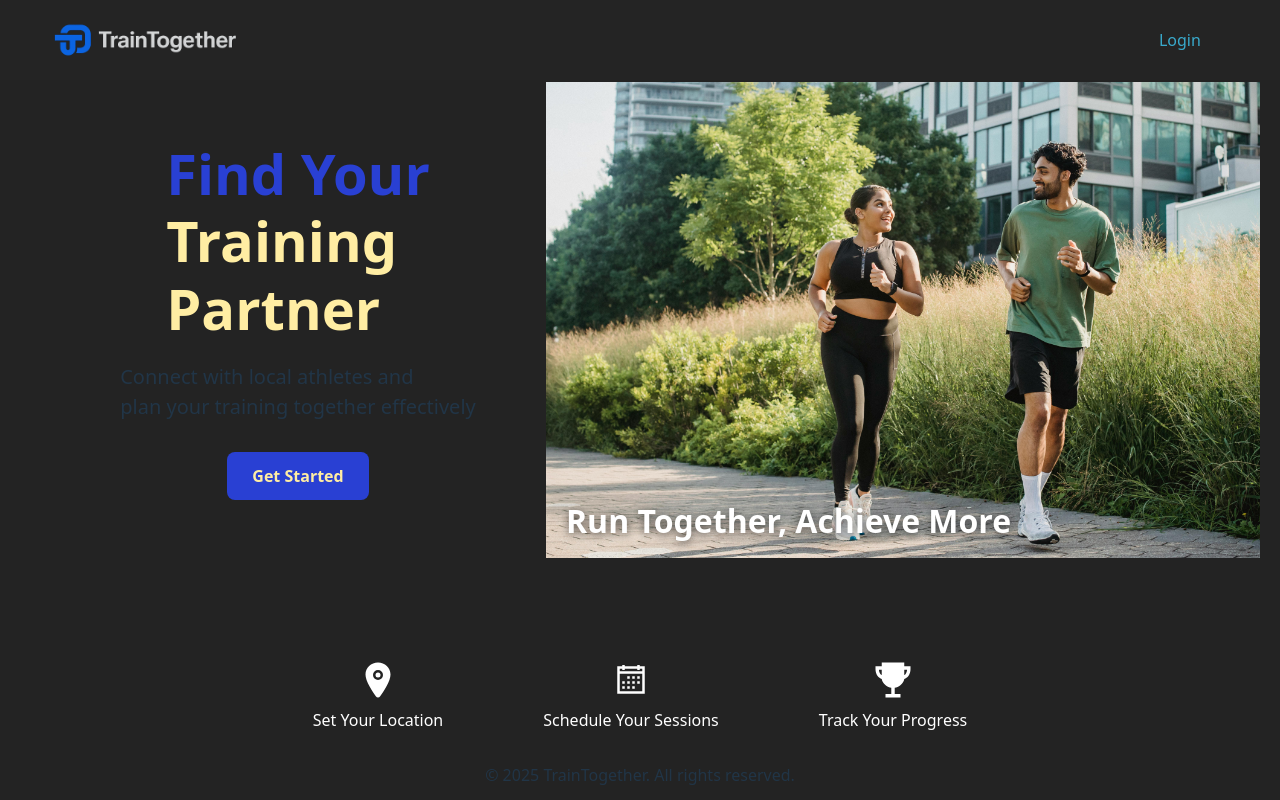
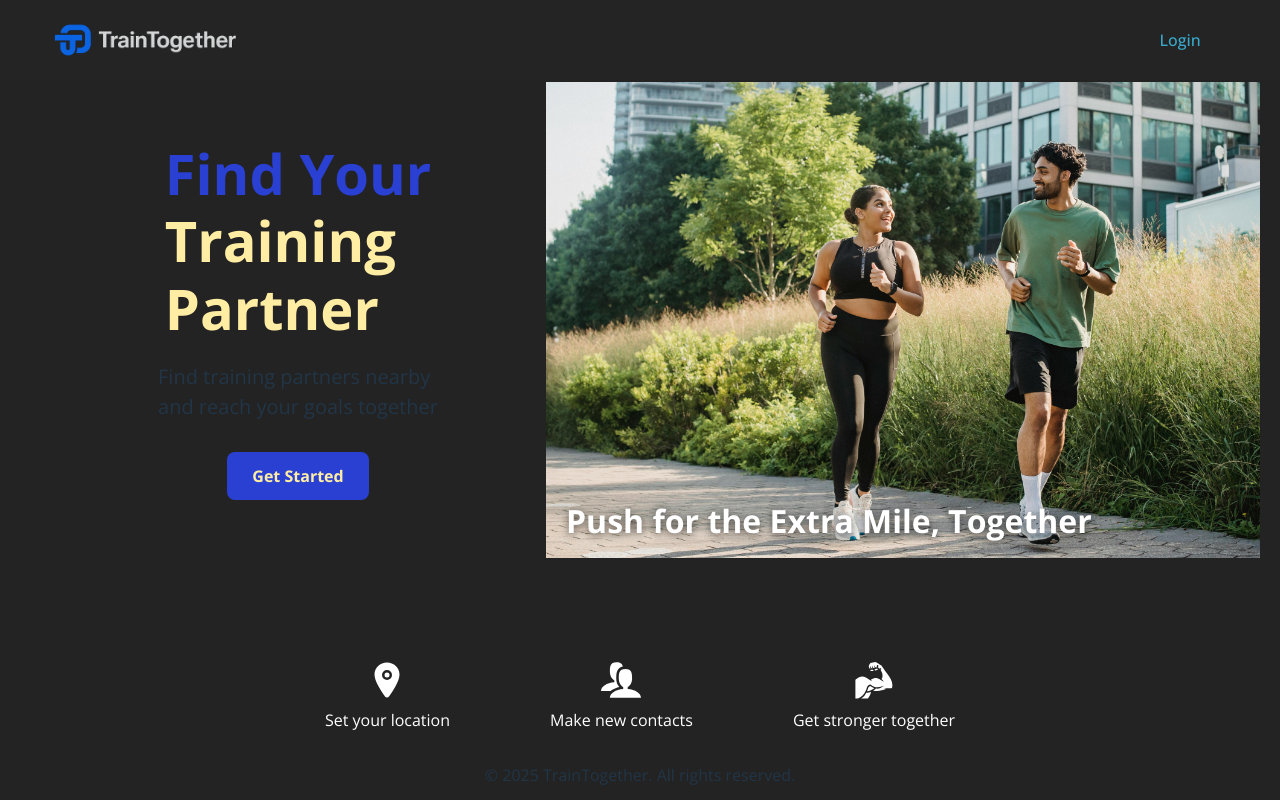
Before and after one commit to kalevlill/trainTogether, a React (Vite) app in the folder frontend/: page / in a window 1280 px wide. Built offline with nearby package versions, Linux system fonts and the light colour scheme.

Commit message:
improved the styling of my landing page

```diff
--- a/frontend/index.html
+++ b/frontend/index.html
@@ -4,6 +4,12 @@
     <meta charset="UTF-8" />
     <meta name="viewport" content="width=device-width, initial-scale=1.0" />
     <title>TrainTogether</title>
+    <link rel="preconnect" href="https://fonts.googleapis.com" />
+    <link rel="preconnect" href="https://fonts.gstatic.com" crossorigin />
+    <link
+      href="https://fonts.googleapis.com/css2?family=Open+Sans:ital,wght@0,300..800;1,300..800&display=swap"
+      rel="stylesheet"
+    />
   </head>
   <body>
     <div id="root"></div>
--- a/frontend/src/index.css
+++ b/frontend/src/index.css
@@ -1,7 +1,8 @@
  :root {
-  font-family: system-ui, Avenir, Helvetica, Arial, sans-serif;
+  font-family: "Open Sans", sans-serif;
   line-height: 1.5;
   font-weight: 400;
+  font-style: normal;
 
   color-scheme: light dark;
   color: rgba(255, 255, 255, 0.87);
@@ -77,3 +78,103 @@ body.register-page {
 body.dashboard-page {
   overflow-y: auto;
 }
+
+/* Mobile Devices */
+@media (min-width: 319px) and (max-width: 480px) {
+  body {
+    padding: 10px;
+    font-size: 14px;
+  }
+
+  h1 {
+    font-size: 1.8em;
+  }
+
+  h2 {
+    font-size: 1.4em;
+  }
+
+  p, a, button {
+    font-size: 14px;
+  }
+
+  .container {
+    padding: 0 10px;
+  }
+}
+
+/* iPads and Tablets */
+@media (min-width: 481px) and (max-width: 1200px) {
+  body {
+    padding: 15px;
+    font-size: 15px;
+  }
+
+  h1 {
+    font-size: 2.2em;
+  }
+
+  h2 {
+    font-size: 1.6em;
+  }
+
+  p, a, button {
+    font-size: 15px;
+  }
+
+  .container {
+    padding: 0 15px;
+  }
+}
+
+/* Laptops */
+@media (min-width: 1201px) and (max-width: 1600px) {
+  body {
+    padding: 20px;
+    font-size: 16px;
+  }
+
+  h1 {
+    font-size: 2.6em;
+  }
+
+  h2 {
+    font-size: 1.8em;
+  }
+
+  p, a, button {
+    font-size: 16px;
+  }
+
+  .container {
+    padding: 0 20px;
+    max-width: 1400px;
+    margin: 0 auto;
+  }
+}
+
+/* Desktops */
+@media (min-width: 1601px) {
+  body {
+    padding: 30px;
+    font-size: 18px;
+  }
+
+  h1 {
+    font-size: 3.2em;
+  }
+
+  h2 {
+    font-size: 2em;
+  }
+
+  p, a, button {
+    font-size: 18px;
+  }
+
+  .container {
+    padding: 0 30px;
+    max-width: 1600px;
+    margin: 0 auto;
+  }
+}
--- a/frontend/src/pages/HomePage.jsx
+++ b/frontend/src/pages/HomePage.jsx
@@ -3,19 +3,21 @@ import { useNavigate } from "react-router-dom";
 import axios from "axios";
 import "../style/HomePage.css";
 import { IoLocation } from "react-icons/io5";
-import { LiaCalendarAlt } from "react-icons/lia";
-import { IoTrophySharp } from "react-icons/io5";
+import { ImUsers } from "react-icons/im";
+import { GiBiceps } from "react-icons/gi";
 import jogging from "../images/jogging.jpg";
 import gym from "../images/gym.jpg";
 import hiking from "../images/hiking.jpg";
+import football from "../images/football.jpg";
 
 function HomePage() {
   const navigate = useNavigate();
 
   const slides = [
-    { src: jogging, text: "Run Together, Achieve More" },
-    { src: gym, text: "Train Smart, Train Together" },
-    { src: hiking, text: "Explore Trails, Build Bonds" },
+    { src: jogging, text: "Push for the Extra Mile, Together" },
+    { src: gym, text: "Push each other through every set, every rep, every workout" },
+    { src: hiking, text: "Reach New Peaks, Side by Side" },
+    { src: football, text: "Your next midfielder is ready to team up" },
   ];
 
   const [currentSlide, setCurrentSlide] = useState(0);
@@ -59,8 +61,8 @@ function HomePage() {
             <span className="yellow-text">Training <br /> Partner</span>
           </h1>
           <p>
-            Connect with local athletes and <br />
-            plan your training together effectively
+            Find training partners nearby <br />
+            and reach your goals together
           </p>
           <button className="get-started-btn" onClick={handleGetStarted}>
             Get Started
@@ -78,15 +80,15 @@ function HomePage() {
       <div className="icon-row">
         <div className="icon-item">
           <IoLocation size={40} />
-          <p>Set Your Location</p>
+          <p>Set your location</p>
         </div>
         <div className="icon-item">
-          <LiaCalendarAlt size={40} />
-          <p>Schedule Your Sessions</p>
+          <ImUsers size={40} />
+          <p>Make new contacts</p>
         </div>
         <div className="icon-item">
-          <IoTrophySharp size={40} />
-          <p>Track Your Progress</p>
+          <GiBiceps size={40} />
+          <p>Get stronger together</p>
         </div>
       </div>
     </>
```
Also changed, not shown: frontend/src/images/football.jpg (added).
